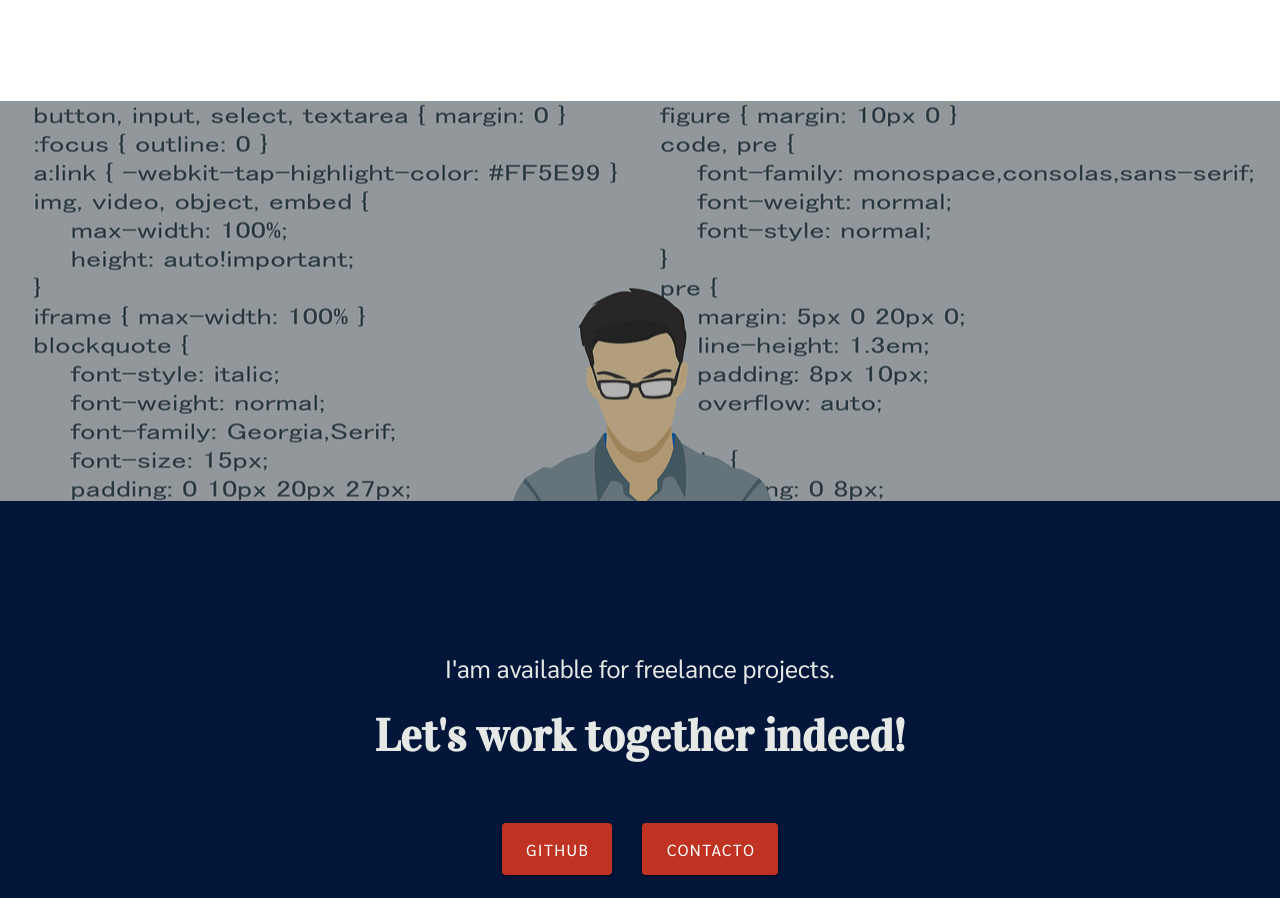
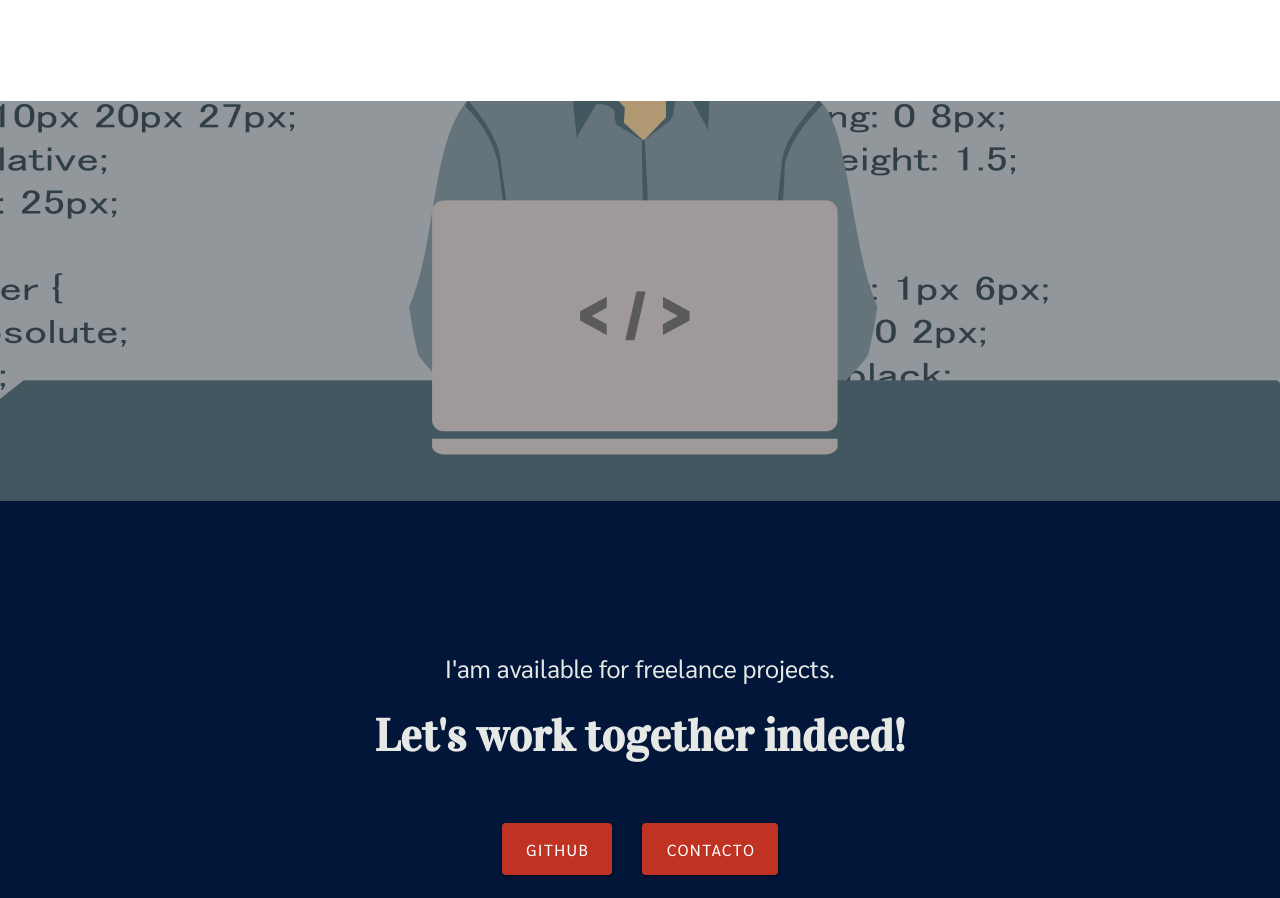
Before and after one commit to CristhianDaza/webPersonal, a Vue app: page / in a window 1280 px wide. Shown: the part 2027-2925 px from the top of the page. Built offline with nearby package versions, Linux system fonts and the light colour scheme.

Commit message:
Cambiando imagen de paralax

```diff
--- a/src/components/index/programadorParalax.vue
+++ b/src/components/index/programadorParalax.vue
@@ -3,22 +3,10 @@
     div.paralax
 </template>
 
-<script>
-// import paralax from '@/assets/programador.png';
-
-export default {
-  data() {
-    return {
-      // imagenParlax: paralax,
-    };
-  },
-};
-</script>
-
 <style scoped>
   .contenedorParalax {
     margin-top: 200px;
-    background: url('/programador.png') fixed center;
+    background: url('/programador.png') no-repeat fixed bottom;
     height: 50vh;
     width: 100%;
   }
```
Also changed, not shown: public/programador.png.
